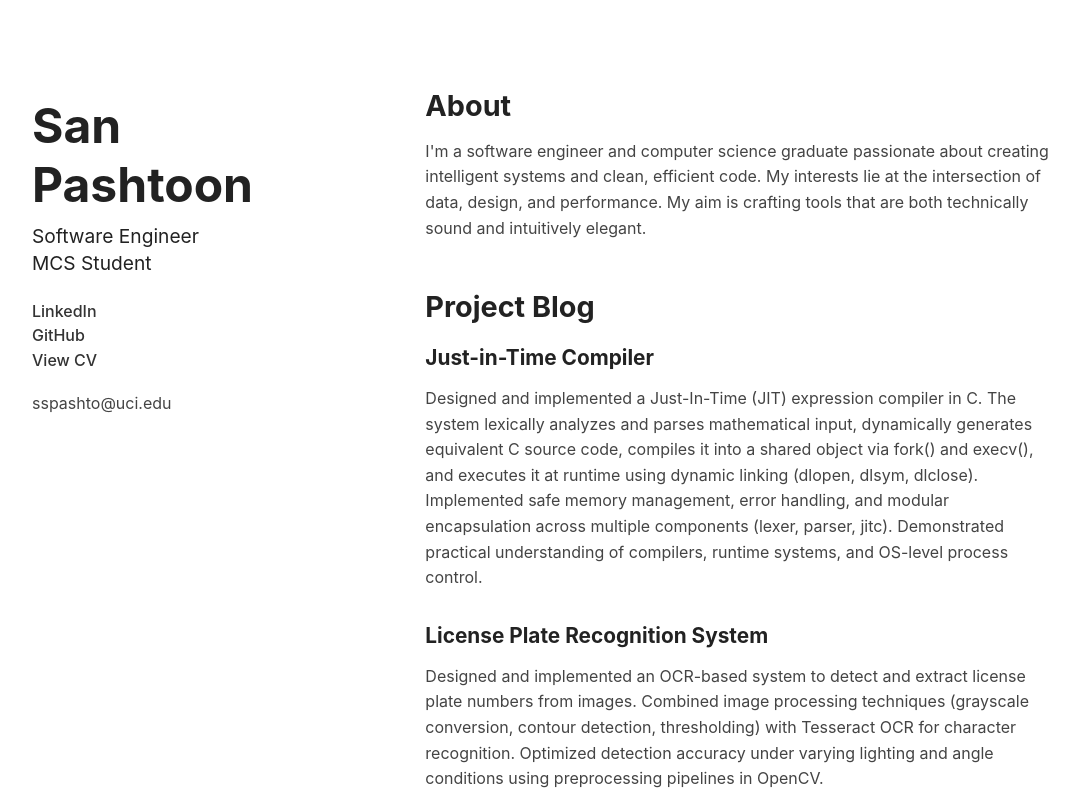
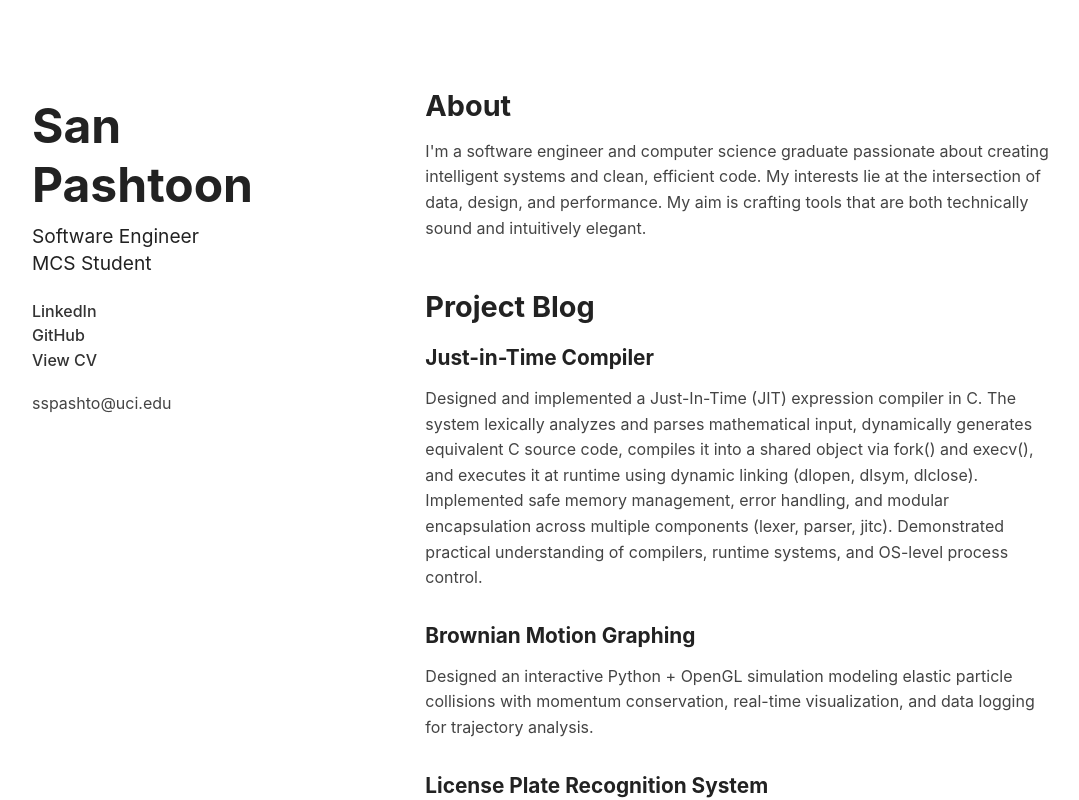
Before and after one commit to sanpasht/san-portfolio, a React (Vite) app: page / in a window 1280 px wide. Shown: the top 800 px of the page, without its empty margins (98-1177 px from the left). Built offline with nearby package versions, Linux system fonts and the light colour scheme.

Commit message:
Project added

```diff
--- a/src/App.jsx
+++ b/src/App.jsx
@@ -47,6 +47,15 @@ export default function App() {
               and OS-level process control.
             </p>
           </div>
+
+          <div className="project">
+            <h3>Brownian Motion Graphing</h3>
+            <p>
+              Designed an interactive Python + OpenGL simulation modeling elastic particle collisions with
+              momentum conservation, real-time visualization, and data logging for trajectory analysis.
+            </p>
+          </div>
+
           <div className="project">
             <h3>License Plate Recognition System</h3>
             <p>
```
